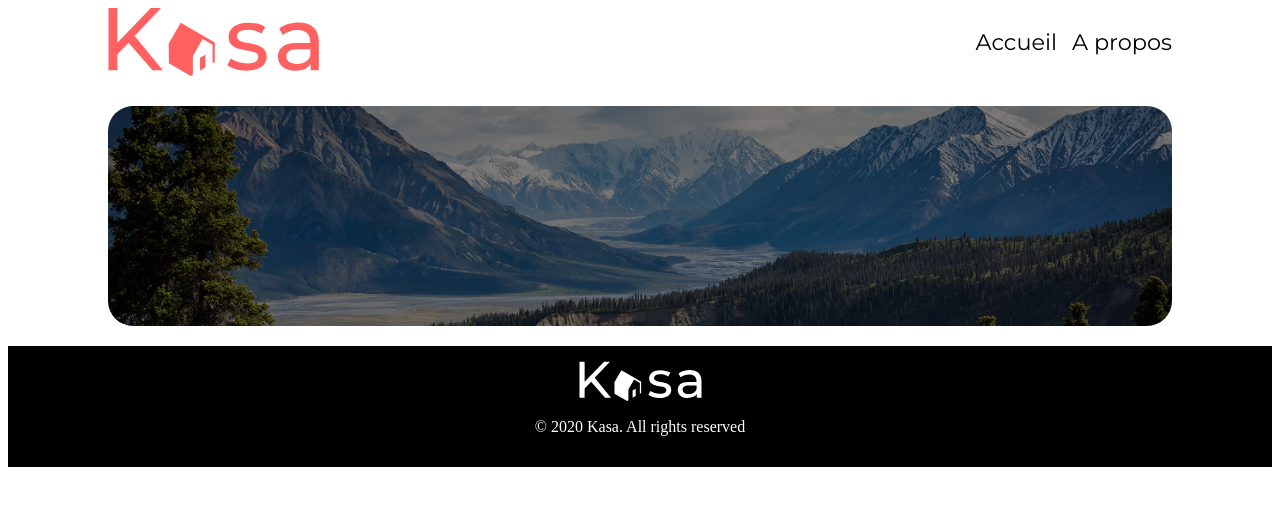
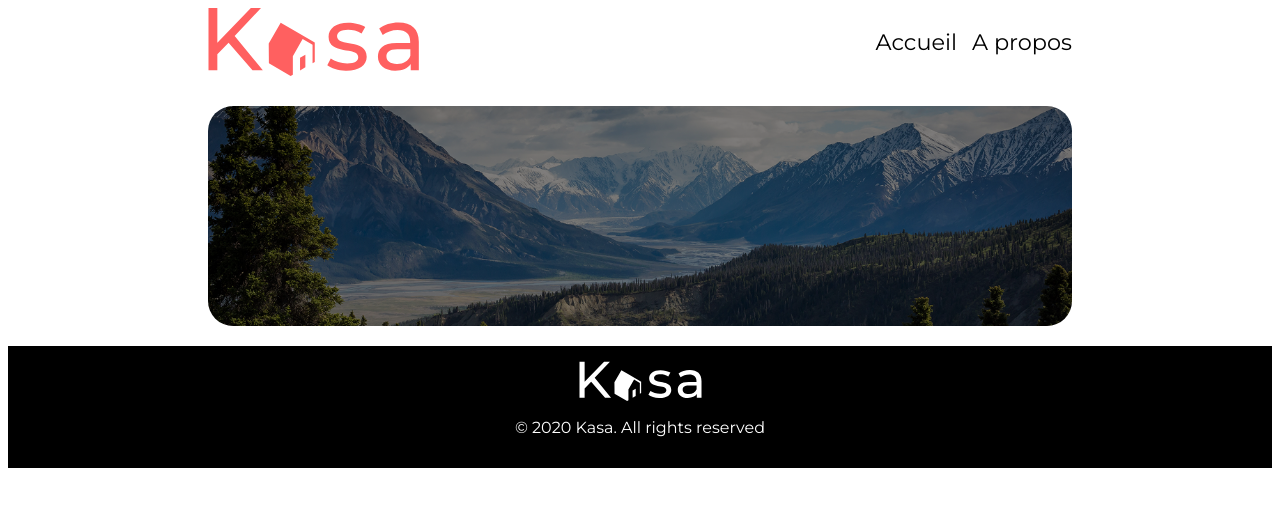
Before and after one commit to rakazakben/projet-kasa, a React (Vite) app: page /about in a window 1280 px wide. Shown: the top 506 px of the page. Built offline with nearby package versions, Linux system fonts and the light colour scheme.

Commit message:
correction des styles

```diff
--- a/src/components/Header/index.jsx
+++ b/src/components/Header/index.jsx
@@ -3,7 +3,7 @@ import logo from '../../assets/LOGO.svg'
 import "../../styles/header.scss"
 function Header() {
     return (
-      <div className='header'>
+      <div className='header body'>
         <img src={logo}/>
         <nav>
         <Link to="/" className='link'>Accueil</Link>
--- /dev/null
+++ b/src/styles/common.scss
@@ -0,0 +1,13 @@
+@import url("https://fonts.googleapis.com/css2?family=Montserrat:wght@400;700&display=swap");
+
+$primary-color: #FF6060;
+$secondary-color: #F6F6F6;
+
+body{
+    font-family: "Montserrat";
+
+}
+.body{
+    margin-left: 200px;
+    margin-right:200px;
+}
--- a/src/styles/description.scss
+++ b/src/styles/description.scss
@@ -1,11 +1,12 @@
 @import url("https://fonts.googleapis.com/css2?family=Montserrat:wght@400;700&display=swap");
+@import "./common";
 
 .logement-description{
     display: flex;
     justify-content: space-between;
     .titre-logement{
-        font-family: "Montserrat";
-        color:#FF6060;
+        //font-family: "Montserrat";
+        color: $primary-color;
 
     }
 }
--- a/src/styles/error.scss
+++ b/src/styles/error.scss
@@ -1,11 +1,11 @@
-@import url("https://fonts.googleapis.com/css2?family=Montserrat:wght@400;700&display=swap");
+@import "./common";
 
 .error404{
     margin:70px;
     display: flex;
     flex-direction: column;
-    font-family: "Montserrat";
-    color: #FF6060;
+    //font-family: "Montserrat";
+    color: $primary-color;
     align-items: center;
     gap: 50px;
     .error-title{
--- a/src/styles/galerie.scss
+++ b/src/styles/galerie.scss
@@ -1,10 +1,11 @@
+@import "./common";
 .galerie{
     list-style-type: none;
     display: grid;
     grid-template-columns: 1fr 1fr 1fr;
     grid-column-gap: 20px;
     grid-row-gap: 20px;
-    background-color: #F6F6F6;
+    background-color: $secondary-color;
     margin: 30px 0px 30px 0px;
     border-radius: 25px;
     padding: 40px;
--- a/src/styles/header.scss
+++ b/src/styles/header.scss
@@ -1,7 +1,6 @@
-@import url("https://fonts.googleapis.com/css2?family=Montserrat:wght@400;700&display=swap");
+@import "./common";
+
 .header{
-    margin-left: 100px;
-    margin-right: 100px;
     margin-bottom: 30px;
     display: flex;
     justify-content: space-between;
@@ -11,7 +10,6 @@ nav{
     display: flex;
     gap: 15px;
     .link{
-        font-family: "Montserrat";
         font-weight: 500;
         font-size: 1.4em;
         color: black;
--- a/src/styles/home.scss
+++ b/src/styles/home.scss
@@ -1,4 +1 @@
-.body{
-    margin-left: 100px;
-    margin-right: 100px;
-}
+@import "./common";
--- a/src/styles/host.scss
+++ b/src/styles/host.scss
@@ -1,5 +1,5 @@
 @import url("https://fonts.googleapis.com/css2?family=Montserrat:wght@400;700&display=swap");
-
+@import "./common";
 .host{
     display:flex;
     margin-top:15px;
@@ -10,8 +10,8 @@
         height: 64px;
     }
     .host-name{
-        font-family: "Montserrat";
-        color:#FF6060;
+
+        color: $primary-color;
         font-size: 1.2em;
     }
 }
--- a/src/styles/logement-item.scss
+++ b/src/styles/logement-item.scss
@@ -1,4 +1,4 @@
-@import url("https://fonts.googleapis.com/css2?family=Montserrat:wght@400;700&display=swap");
+@import "./common";
 .logement{
     position: relative;
 
@@ -28,7 +28,6 @@
       }
     .logement-text{
         width: 50%;
-        font-family: "Montserrat";
         position: absolute;
         color: white;
         font-weight: bold;
--- a/src/styles/logement.scss
+++ b/src/styles/logement.scss
@@ -1,4 +1 @@
-.body{
-    margin-left: 100px;
-    margin-right: 100px;
-}
+@import "./common";
```
